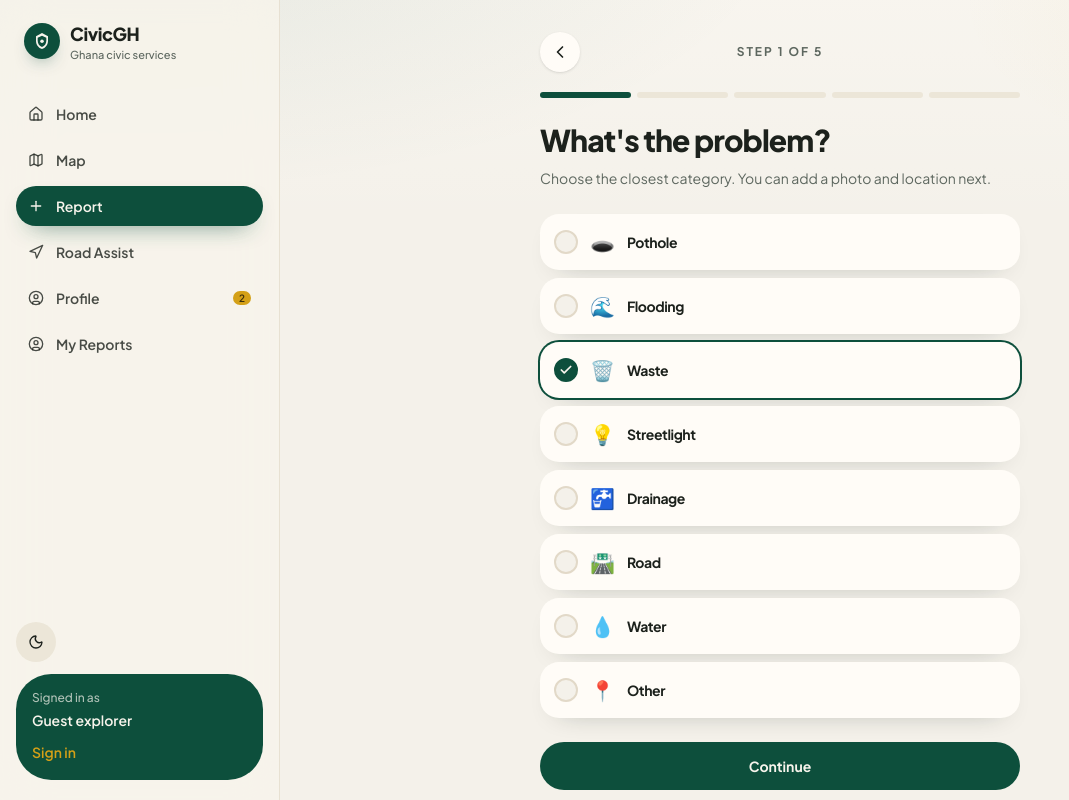
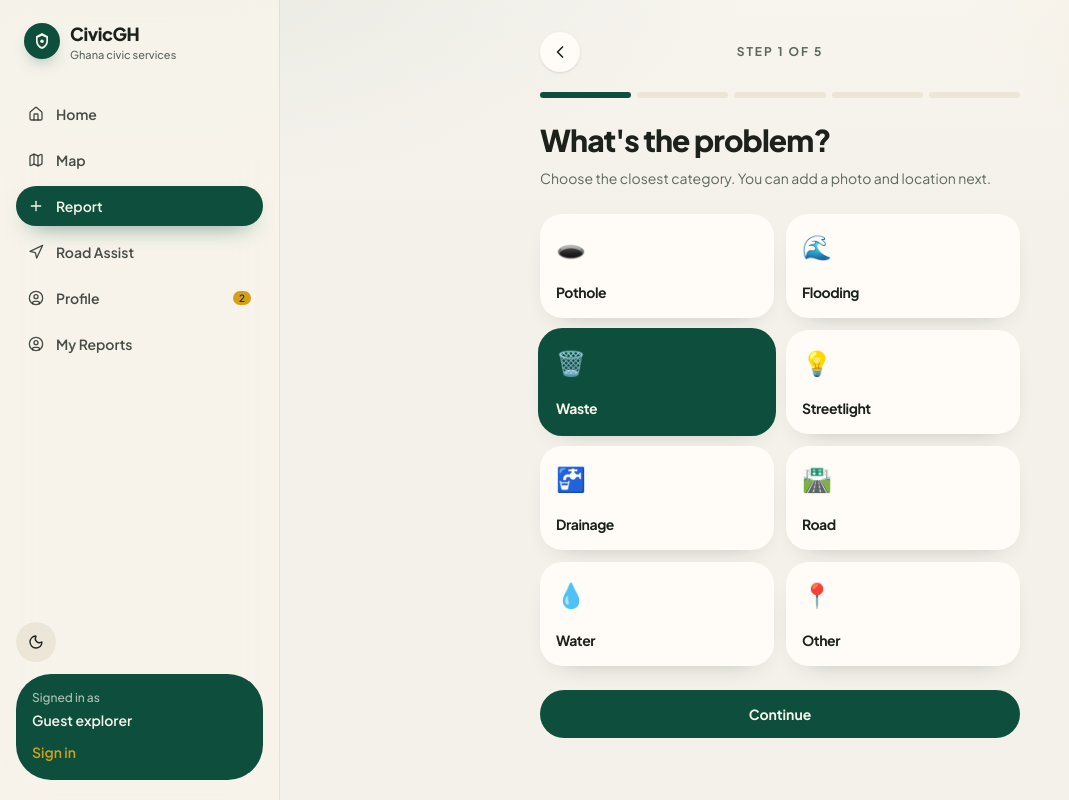
Before and after one commit to parrycollins/civic-assist, a Next.js app: page /report in a window 1280 px wide. Shown: the whole page, without its empty margins (0-1069 px from the left). Built offline with nearby package versions, Linux system fonts and the light colour scheme.

Commit message:
Restore report category tiles instead of checkbox rows
Co-authored-by: parrycollins7 <parrycollins7@gmail.com>

```diff
--- a/src/components/report/ReportForm.tsx
+++ b/src/components/report/ReportForm.tsx
@@ -180,7 +180,7 @@ export function ReportForm({
           <p className="mt-2 text-sm leading-6 text-muted-foreground">
             Choose the closest category. You can add a photo and location next.
           </p>
-          <div className="mt-6 grid gap-2" role="group" aria-label="Problem category">
+          <div className="mt-6 grid grid-cols-2 gap-3">
             {CHOICES.map((item) => (
               <CategoryCard
                 key={item.id}
@@ -189,9 +189,7 @@ export function ReportForm({
                 selected={choiceId === item.id}
                 onClick={() => {
                   setChoiceId(item.id);
-                  if (!title || title.endsWith(" in the community")) {
-                    setTitle(`${item.label} in the community`);
-                  }
+                  if (!title) setTitle(`${item.label} in the community`);
                 }}
               />
             ))}
--- a/src/components/ui-kit/CategoryCard.tsx
+++ b/src/components/ui-kit/CategoryCard.tsx
@@ -1,4 +1,3 @@
-import { Check } from "lucide-react";
 import { cn } from "@/lib/utils";
 
 export function CategoryCard({
@@ -15,24 +14,14 @@ export function CategoryCard({
   return (
     <button
       type="button"
-      role="checkbox"
-      aria-checked={selected}
       onClick={onClick}
+      aria-pressed={selected}
       className={cn(
-        "flex min-h-14 w-full items-center gap-3 rounded-[1.2rem] bg-card px-3.5 py-3 text-left shadow-[0_10px_28px_-20px_rgb(16_32_24/0.45)] transition-colors",
-        selected && "ring-2 ring-primary",
+        "flex min-h-[6.5rem] flex-col items-start justify-between rounded-[1.4rem] bg-card p-4 text-left shadow-[0_10px_28px_-20px_rgb(16_32_24/0.45)] transition-transform active:scale-[0.98]",
+        selected && "ring-2 ring-primary bg-primary text-primary-foreground",
       )}
     >
-      <span
-        className={cn(
-          "grid size-6 shrink-0 place-items-center rounded-md border-2",
-          selected ? "border-primary bg-primary text-primary-foreground" : "border-border bg-background",
-        )}
-        aria-hidden
-      >
-        {selected && <Check className="size-3.5" strokeWidth={3} />}
-      </span>
-      <span className="text-xl" aria-hidden>
+      <span className="text-2xl" aria-hidden>
         {icon}
       </span>
       <span className="font-heading text-sm font-bold">{label}</span>
```
